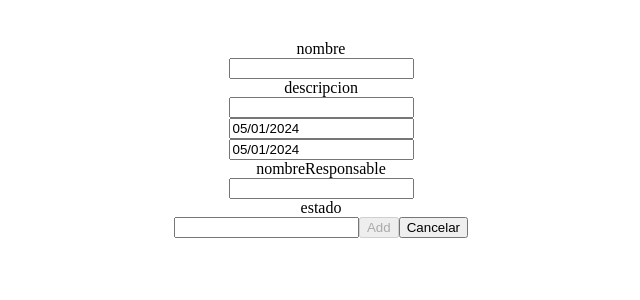
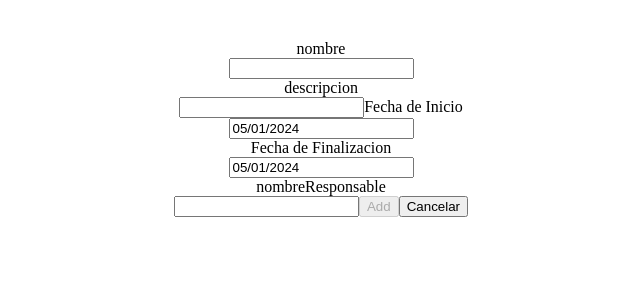
Before and after one commit to JTejaxun-2022229/React-Frontend-Almacenadora, a React (Vite) app: page / in a window 1280 px wide. Shown: the top 300 px of the page, without its empty margins (319-959 px from the left). Built offline with nearby package versions, Linux system fonts and the light colour scheme.

Commit message:
Se envia formulario Add

```diff
--- a/src/components/general/task/TasksAdd.jsx
+++ b/src/components/general/task/TasksAdd.jsx
@@ -30,11 +30,6 @@ export const TasksAdd = ({ switchTaskHandler }) => {
             showError: false,
         },
         nombreResponsable: {
-            value: "",
-            isValid: false,
-            showError: false,
-        },
-        estado: {
             value: "",
             isValid: false,
             showError: false,
@@ -79,7 +74,6 @@ export const TasksAdd = ({ switchTaskHandler }) => {
             case "nombre":
             case "descripcion":
             case "nombreResponsable":
-            case "estado":
                 isValid = value.trim() !== "";
                 break;
             case "fechaInicio":
@@ -111,14 +105,13 @@ export const TasksAdd = ({ switchTaskHandler }) => {
 
     const handleTask = (event) => {
         event.preventDefault();
-        console.log(formState)
+
         task(
             formState.nombre.value,
             formState.descripcion.value,
             formState.fechaInicio.value,
             formState.fechaCierre.value,
-            formState.nombreResponsable.value,
-            formState.estado.value
+            formState.nombreResponsable.value
         );
     };
 
@@ -127,9 +120,7 @@ export const TasksAdd = ({ switchTaskHandler }) => {
         !formState.descripcion.isValid ||
         !formState.fechaInicio.isValid ||
         !formState.fechaCierre.isValid ||
-        !formState.nombreResponsable.isValid ||
-        !formState.estado.isValid;
-
+        !formState.nombreResponsable.isValid;
 
     return (
         <div>
@@ -151,12 +142,14 @@ export const TasksAdd = ({ switchTaskHandler }) => {
                     type="text"
                     onBlurHandler={handleInputValidationOnBlur}
                 />
+                <label>Fecha de Inicio</label>
                 <DatePickerComponent
                     selected={formState.fechaInicio.value}
                     onChange={handleStartDateChange}
                     onBlurHandler={handleInputValidationOnBlur}
 
                 />
+                <label>Fecha de Finalizacion</label>
                 <DatePickerComponent
                     selected={formState.fechaCierre.value}
                     onChange={handleEndDateChange}
@@ -171,15 +164,6 @@ export const TasksAdd = ({ switchTaskHandler }) => {
                     type="text"
                     onBlurHandler={handleInputValidationOnBlur}
                 />
-                <Input
-                    field="estado"
-                    label="estado"
-                    value={formState.estado.value}
-                    onChangeHandler={handleInputValueChange}
-                    type="text"
-                    onBlurHandler={handleInputValidationOnBlur}
-                />
-
                 <button onClick={handleTask} disabled={isSubmitButtonDisabled}  >
                     Add
                 </button>
```
